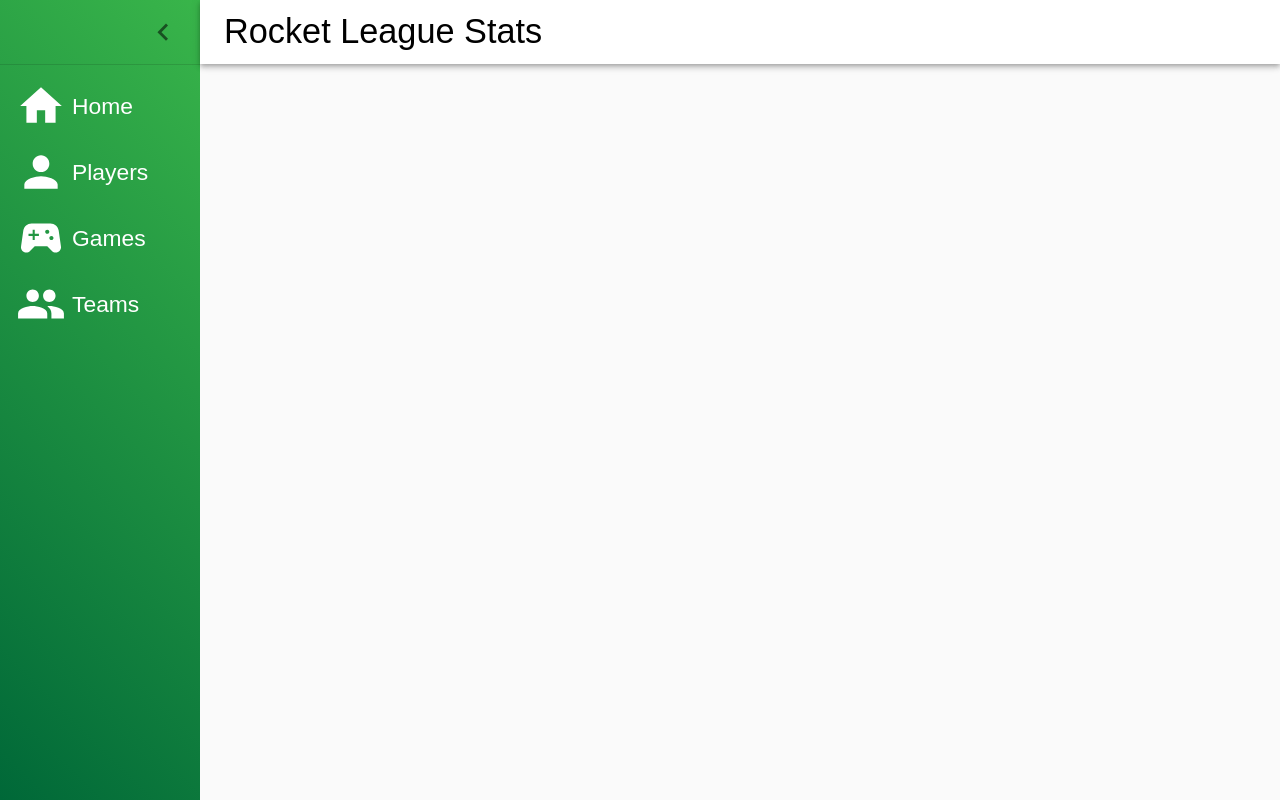
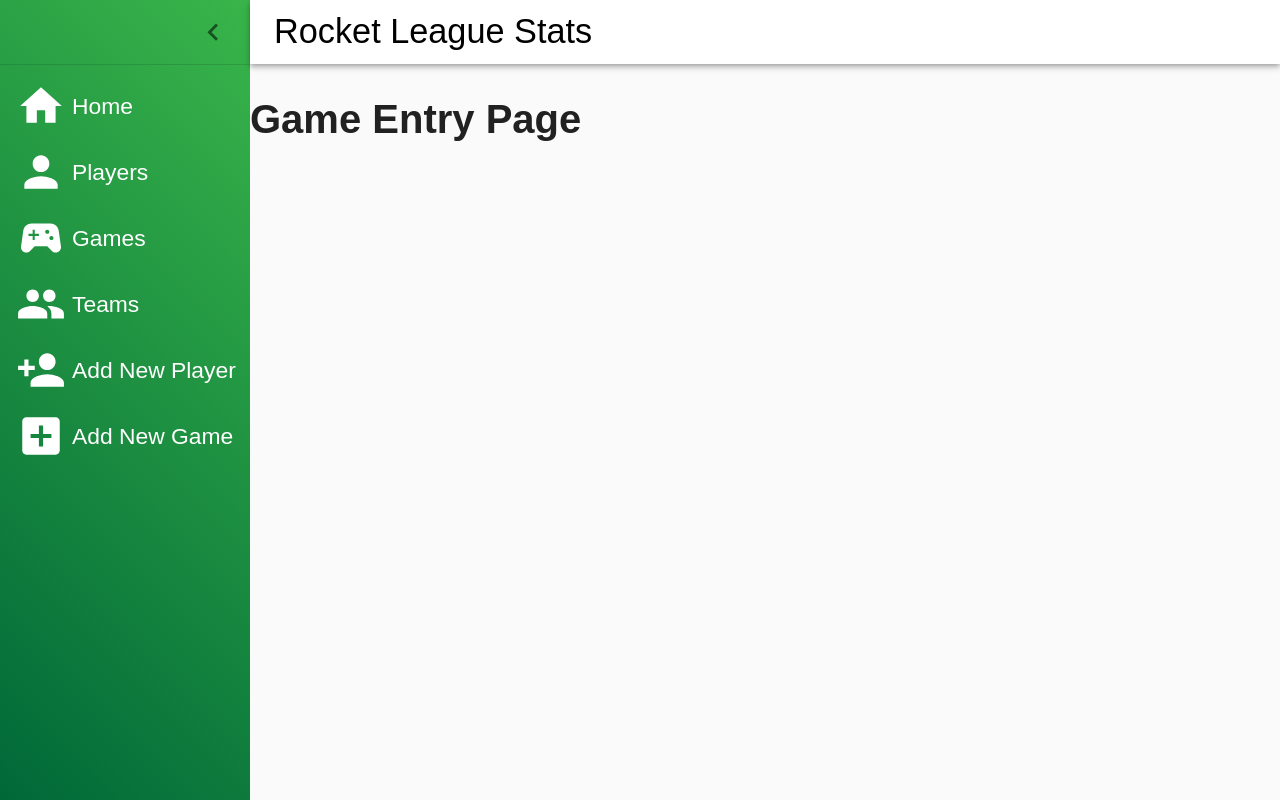
Before and after one commit to jfrank23/RL-frontend, a React (Create React App) app: page /game_entry in a window 1280 px wide. Built offline with nearby package versions, Linux system fonts and the light colour scheme.

Commit message:
Added entry pages to side bar

```diff
--- a/src/App.tsx
+++ b/src/App.tsx
@@ -5,6 +5,10 @@
 import "./index.css";
 import MaterialMenu from "./Menu/Menu";
 import Players from "./Players/PlayersPage";
+import Teams from "./Teams/TeamsPage";
+import Games from "./Games/GamesPage";
+import GameEntry from "./Games/GameEntry";
+import PlayerEntry from "./Players/PlayerEntry";
 import mainTheme from "./common/variables/theme";
 
 export default function App() {
@@ -15,8 +19,10 @@
           <MaterialMenu>
             <Route path="/" exact component={Home} />
             <Route path="/players" component={Players} />
-            <Route path="/games" component={Players} />
-            <Route path="/teams" component={Players} />
+            <Route path="/games" component={Games} />
+            <Route path="/teams" component={Teams} />
+            <Route path="/game_entry" component={GameEntry} />
+            <Route path="/player_entry" component={PlayerEntry} />
           </MaterialMenu>
         </main>
       </Router>
--- /dev/null
+++ b/src/Games/GameEntry.tsx
@@ -0,0 +1,9 @@
+import { Fragment } from "react";
+
+const GameEntry = () => (
+  <Fragment>
+    <h1>Game Entry Page</h1>
+  </Fragment>
+);
+
+export default GameEntry
--- /dev/null
+++ b/src/Games/GamesPage.tsx
@@ -0,0 +1,9 @@
+import { Fragment } from "react";
+
+const Games = () => (
+  <Fragment>
+    <h1>Games Page</h1>
+  </Fragment>
+);
+
+export default Games
--- a/src/Menu/MaterialMenuStyles.tsx
+++ b/src/Menu/MaterialMenuStyles.tsx
@@ -1,6 +1,6 @@
 import { makeStyles } from "@material-ui/core";
 
-const drawerWidth = 200;
+const drawerWidth = 250;
 
 const useStylesMenu = makeStyles((theme) => ({
   root: {
--- a/src/Menu/Menu.tsx
+++ b/src/Menu/Menu.tsx
@@ -14,7 +14,7 @@
 import IconButton from "@material-ui/core/IconButton";
 import Toolbar from "@material-ui/core/Toolbar";
 import Typography from "@material-ui/core/Typography";
-import { Home, People, Person, SportsEsports } from "@material-ui/icons";
+import { Home, People, Person, SportsEsports, PersonAdd, AddBox } from "@material-ui/icons";
 import ChevronLeftIcon from "@material-ui/icons/ChevronLeft";
 import MenuIcon from "@material-ui/icons/Menu";
 import clsx from "clsx";
@@ -86,6 +86,24 @@
             </ListItemIcon>
             <ListItemText
               primary={"Teams"}
+              className={clsx(classes.whiteText)}
+            ></ListItemText>
+          </ListItem>
+          <ListItem key={5} button component={Link} to="/player_entry">
+            <ListItemIcon>
+              <PersonAdd className={classes.whiteText} fontSize="large" />
+            </ListItemIcon>
+            <ListItemText
+              primary={"Add New Player"}
+              className={clsx(classes.whiteText)}
+            ></ListItemText>
+          </ListItem>
+          <ListItem key={6} button component={Link} to="/game_entry">
+            <ListItemIcon>
+              <AddBox className={classes.whiteText} fontSize="large" />
+            </ListItemIcon>
+            <ListItemText
+              primary={"Add New Game"}
               className={clsx(classes.whiteText)}
             ></ListItemText>
           </ListItem>
--- /dev/null
+++ b/src/Players/PlayerEntry.tsx
@@ -0,0 +1,9 @@
+import { Fragment } from "react";
+
+const PlayerEntry = () => (
+  <Fragment>
+    <h1>Player Entry Page</h1>
+  </Fragment>
+);
+
+export default PlayerEntry
--- /dev/null
+++ b/src/Teams/TeamsPage.tsx
@@ -0,0 +1,9 @@
+import { Fragment } from "react";
+
+const Teams = () => (
+  <Fragment>
+    <h1>Teams Page</h1>
+  </Fragment>
+);
+
+export default Teams
```
Also changed, not shown: 1 other file (tests, documents, lock files or other folders).
